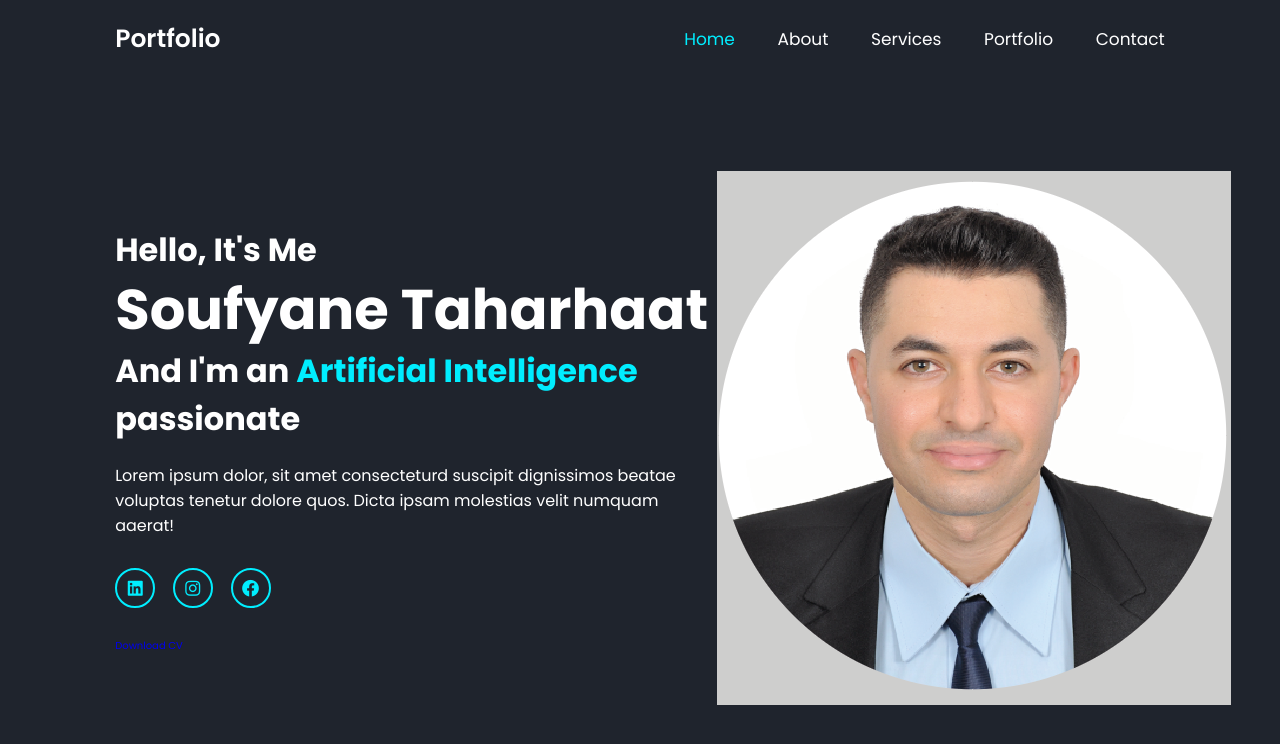
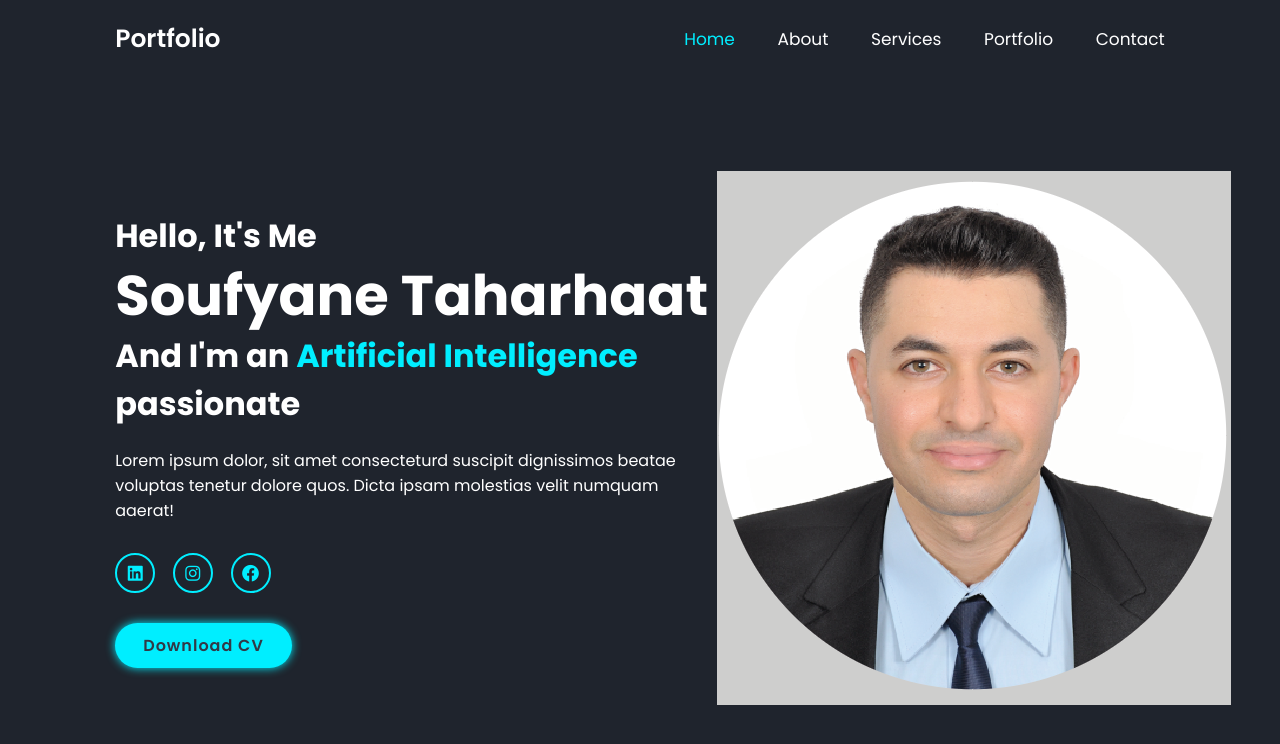
Before and after one commit to SoufyaneTAHARHAAT/Portfolio, a plain HTML site: page index.html in a window 1280 px wide. Drawn offline with nearby package versions, Linux system fonts and the light colour scheme.

Commit message:
Finished Home section

```diff
--- a/css/style.css
+++ b/css/style.css
@@ -123,3 +123,20 @@ span {
     color: var(--second-bg-color);
     box-shadow: 0 0 1rem var(--main-color);
 }
+
+.btn {
+    display: inline-block;
+    padding: 1rem 2.8rem;
+    background-color: var(--main-color);
+    border-radius: 4rem;
+    box-shadow: 0 0 1rem var(--main-color);
+    font-size: 1.6rem;
+    color: var(--second-bg-color);
+    letter-spacing: .1rem;
+    font-weight: 600;
+    transition: .5 ease;
+}
+
+.btn:hover {
+    box-shadow: none;
+}
```
